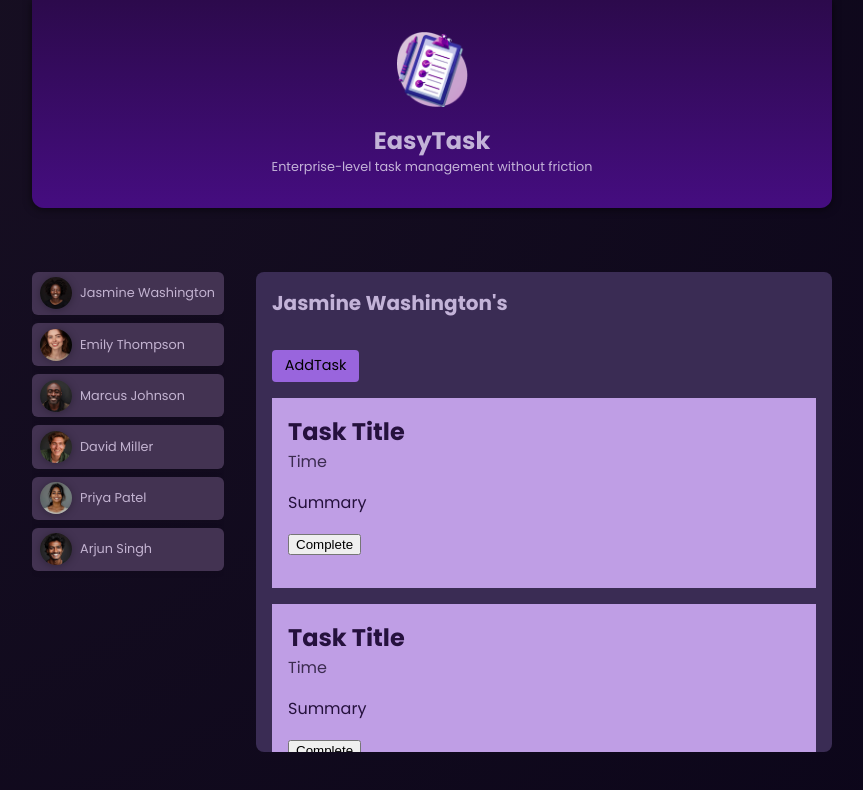
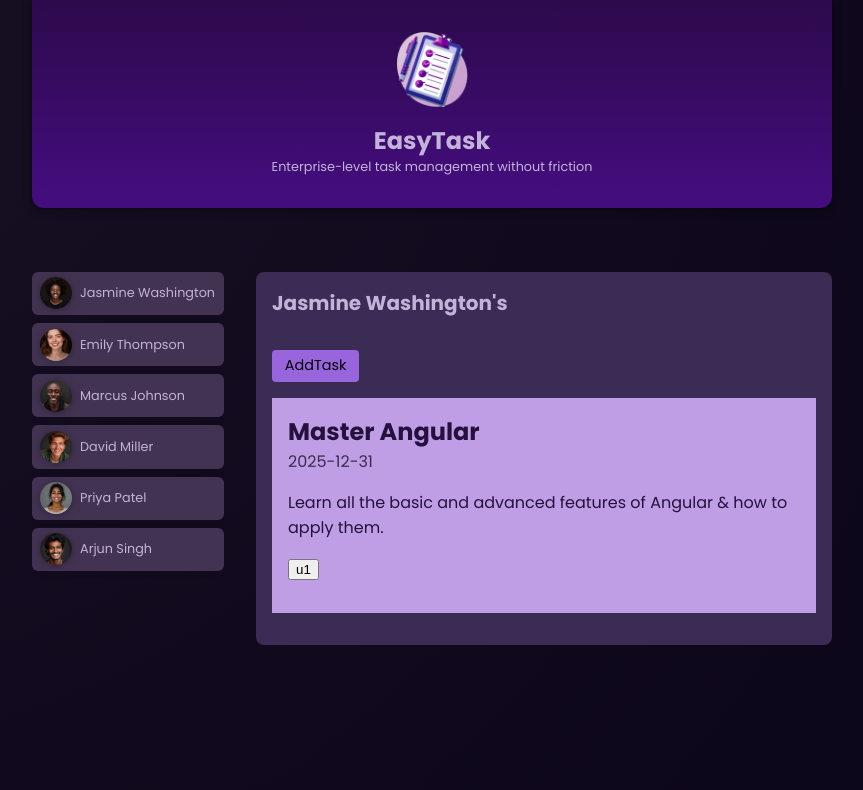
Before and after one commit to ajaynimmala-dev/angular, an Angular app: page / in a window 1280 px wide. Both pictures are taken after a click on the button "Jasmine Washington". Shown: the top 790 px of the page, without its empty margins (208-1071 px from the left). Built offline with nearby package versions, Linux system fonts and the light colour scheme.

Commit message:
users tasks data is added using for and if control statements

```diff
--- a/src/app/app.component.html
+++ b/src/app/app.component.html
@@ -11,7 +11,7 @@
     }
   </ul>
   @if (selectedUser){
-    <app-tasks [name]="selectedUser!.name"/>
+    <app-tasks [userId]="selectedUser.id" [name]="selectedUser!.name"/>
   }
   @else{
     <p id="fallback">Select user to see their tasks</p>
--- a/src/app/tasks/task/task.component.html
+++ b/src/app/tasks/task/task.component.html
@@ -1,8 +1,8 @@
 <article>
-  <h2>Task Title</h2>
-  <time>Time</time>
-  <p>Summary</p>
+  <h2> {{ task.title }}</h2>
+  <time>{{ task.dueDate }}</time>
+  <p>{{ task.summary }}</p>
   <p class="action">
-    <button>Complete</button>
+    <button>{{ task.userId }}</button>
   </p>
 </article>
--- a/src/app/tasks/tasks.component.html
+++ b/src/app/tasks/tasks.component.html
@@ -6,13 +6,11 @@
     <button>AddTask</button>
   </menu>
   <ul>
-    <li>
-      <app-task/>
-    </li>
-    <li>
-      <app-task/>
-    </li>
-    <li>
-    <app-task/>
+      @for(item of selectedUserTasks;track item.id)
+      {
+        <li>
+          <app-task [task]="item"/>
+        </li>
+      }
   </ul>
 </section>
--- a/src/app/tasks/tasks.component.ts
+++ b/src/app/tasks/tasks.component.ts
@@ -13,6 +13,37 @@
   }
 )
 
-export class TasksComponent{
-  @Input() name?:string;
+export class TasksComponent {
+  @Input({required: true}) name?: string;
+  @Input({required: true}) userId!: string;
+  tasks = [
+    {
+      id: 't1',
+      userId: 'u1',
+      title: 'Master Angular',
+      summary:
+        'Learn all the basic and advanced features of Angular & how to apply them.',
+      dueDate: '2025-12-31',
+    },
+    {
+      id: 't2',
+      userId: 'u3',
+      title: 'Build first prototype',
+      summary: 'Build a first prototype of the online shop website',
+      dueDate: '2024-05-31',
+    },
+    {
+      id: 't3',
+      userId: 'u3',
+      title: 'Prepare issue template',
+      summary:
+        'Prepare and describe an issue template which will help with project management',
+      dueDate: '2024-06-15',
+    },
+  ];
+
+
+  get selectedUserTasks() {
+    return this.tasks.filter((task)=>task.userId==this.userId)
+  }
 }
```
Also changed, not shown: src/app/tasks/task/task.component.ts (+10 -2 lines).
